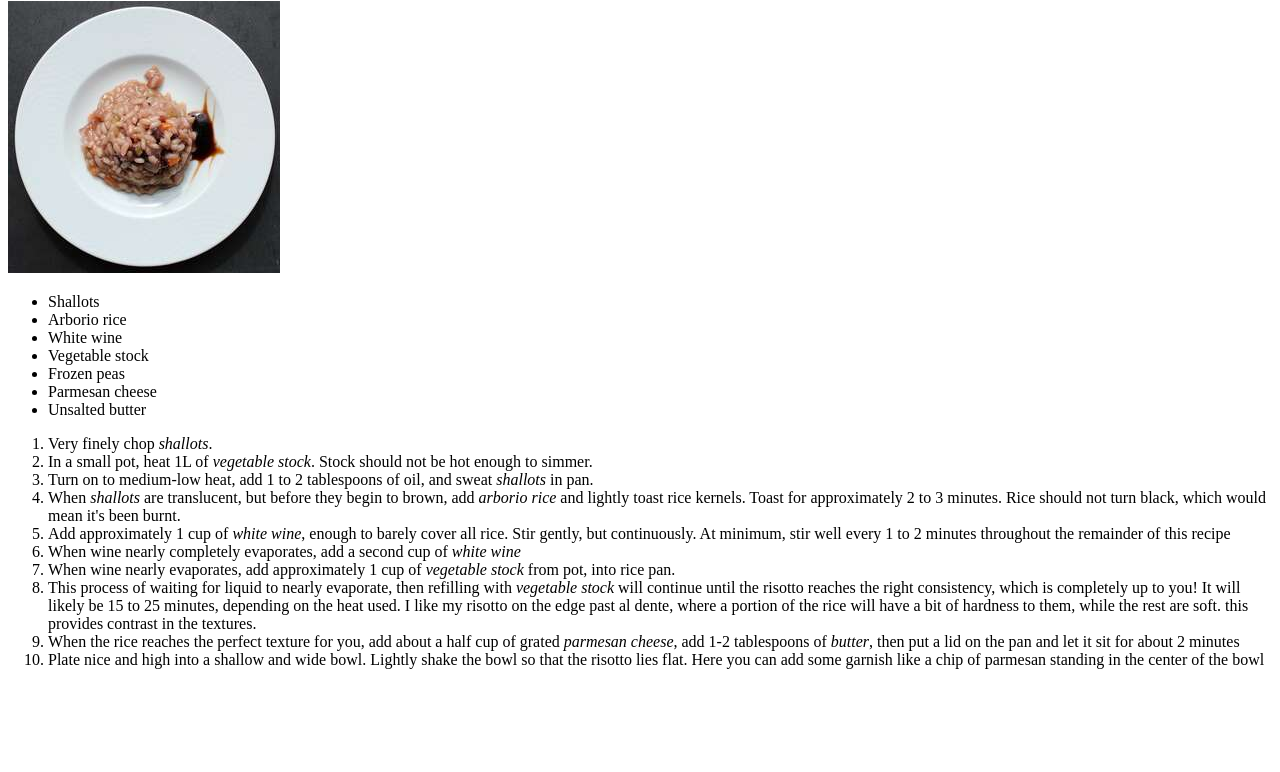
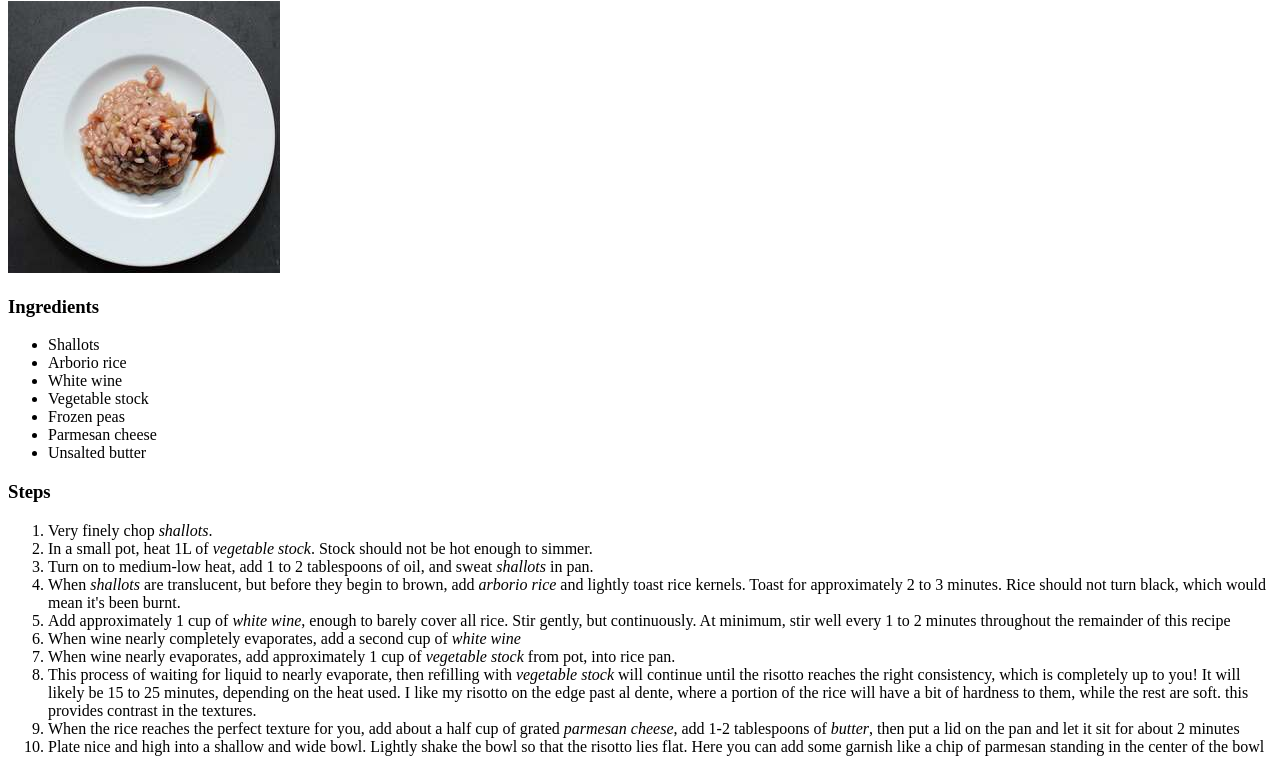
Before and after one commit to swilkins19/odin-recipes, a plain HTML site: page recipes/risotto.html in a window 1280 px wide. Shown: the part 79-851 px from the top of the page. Before the commit the page ends 800 px from the top, so only its background shows below. Drawn offline with Linux system fonts and the light colour scheme.

Commit message:
Add Steps and Ingredients heading to risotto.html

```diff
--- a/recipes/risotto.html
+++ b/recipes/risotto.html
@@ -10,6 +10,7 @@
         <h1>Risotto</h1>
         <img src="../images/risotto.jpeg">
 
+        <h3>Ingredients</h3>
         <ul>
             <li>Shallots</li>
             <li>Arborio rice</li>
@@ -20,6 +21,7 @@
             <li>Unsalted butter</li>
         </ul>
 
+        <h3>Steps</h3>
         <ol>
             <li>Very finely chop <em>shallots</em>.</li>
             <li>In a small pot, heat 1L of <em>vegetable stock</em>. Stock should not be hot enough to simmer.</li>
```
